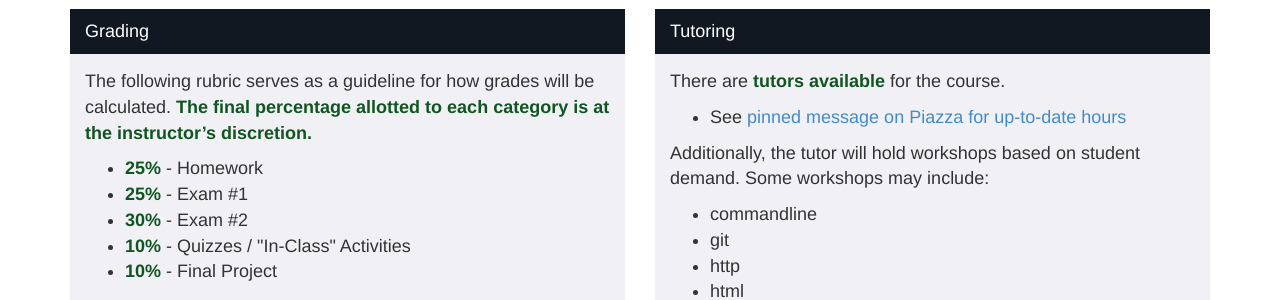
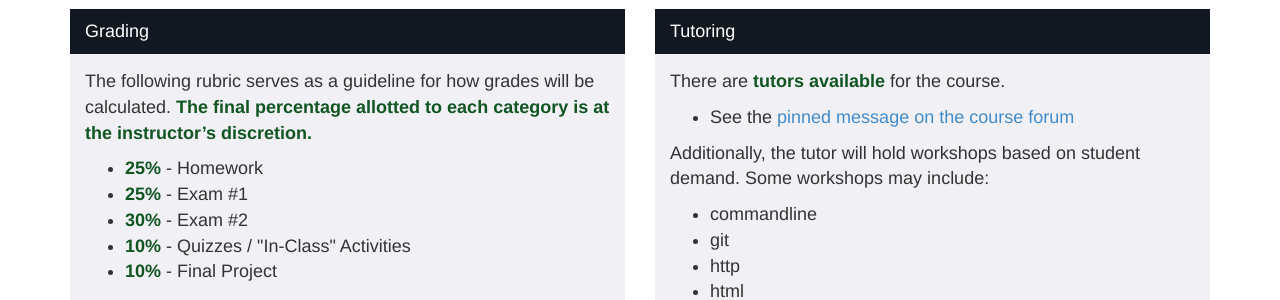
Before and after one commit to foureyes/csci-ua.0480-fall2020-034, a Jekyll site: the page built from syllabus.markdown, in a window 1280 px wide and 900 px high, scrolled down 1950 px. Shown: the part 153-453 px from the top of the window. Built offline with Jekyll 4.4.1, drawn with Linux system fonts in a browser that asks for light colours; a script that is not in the unit is left out.

Commit message:
fix up forum links

```diff
--- a/syllabus.markdown
+++ b/syllabus.markdown
@@ -201,7 +201,7 @@ The following rubric serves as a guideline for how grades will be calculated. __
 <div class="panel-body" markdown="block">
 There are __tutors available__ for the course.
 
-* See [pinned message on Piazza for up-to-date hours]({{ site.vars.piazza }})
+* See the [pinned message on the course forum]({{ site.vars.forum }})
 
 {% comment %}
     * __Wednesday__  - 5pm - 7pm
```
